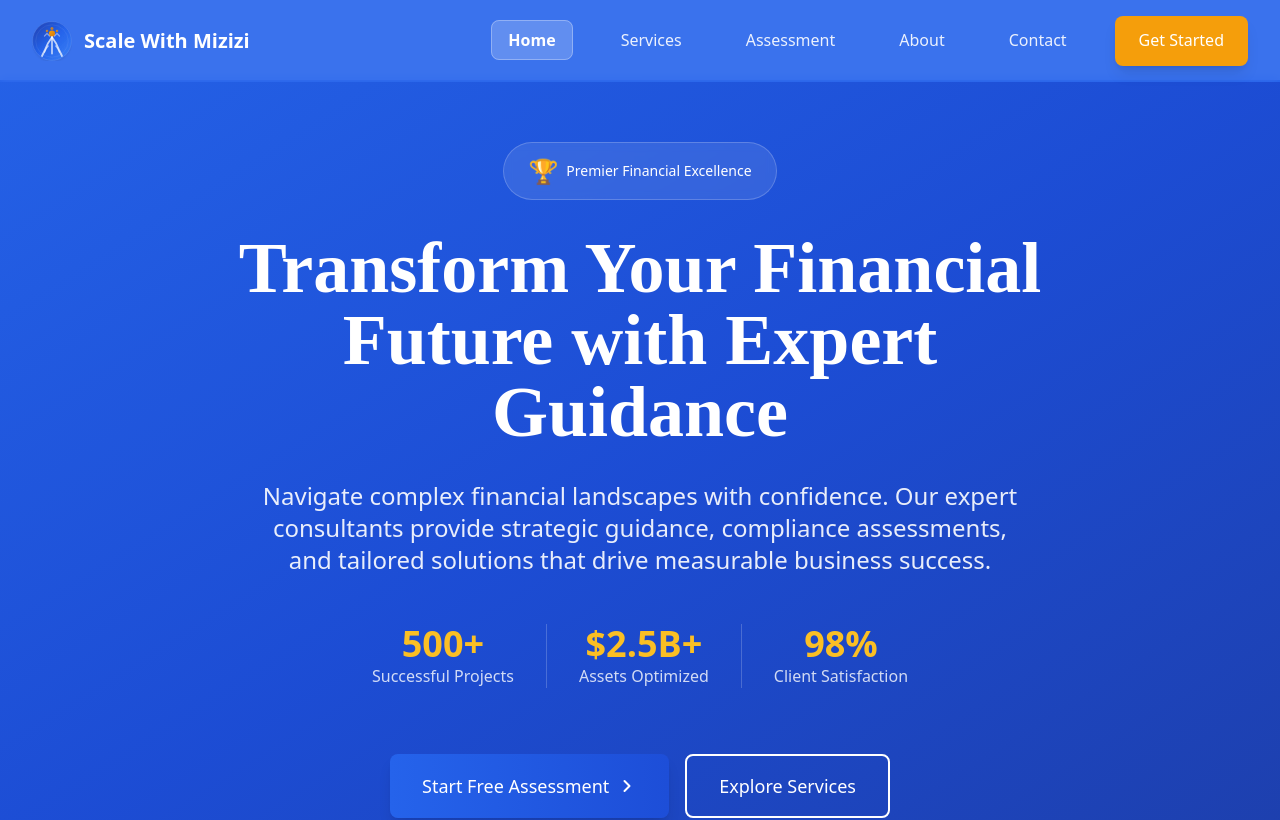
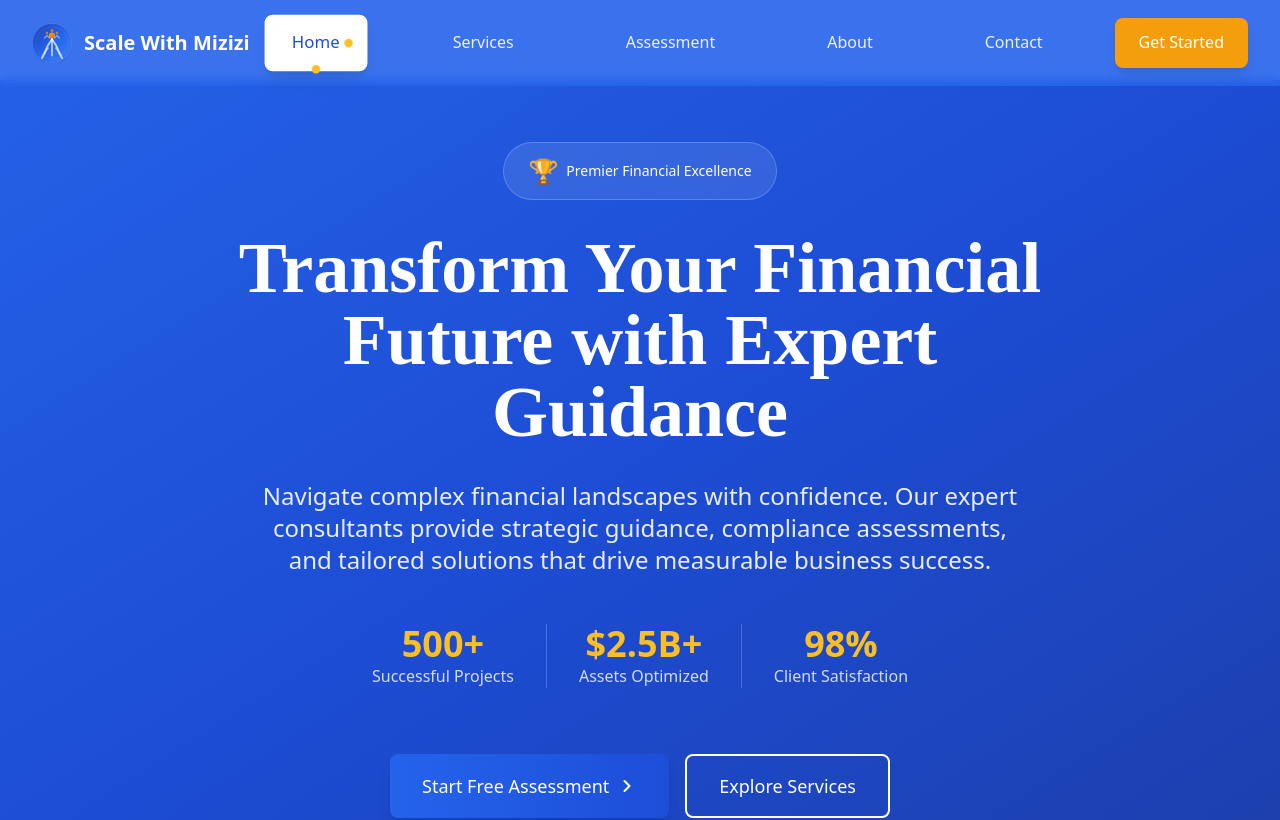
Before and after one commit to joseph6579/scale-with-mizizi, a React (Vite) app: page / in a window 1280 px wide. Shown: the top 820 px of the page. Built offline with nearby package versions, Linux system fonts and the light colour scheme.

Commit message:
Improve Active Navbar Item Highlighting

```diff
--- a/src/components/Header.tsx
+++ b/src/components/Header.tsx
@@ -93,13 +93,19 @@ const Header: React.FC = () => {
               <li key={link.path}>
                 <Link
                   to={link.path}
-                  className={`font-medium transition-all duration-200 px-4 py-2 rounded-lg relative ${
+                  className={`block px-6 py-3 mx-4 rounded-lg font-medium transition-all duration-300 relative ${
                     location.pathname === link.path
-                        ? 'text-white bg-white/20 backdrop-blur-sm font-semibold border border-white/30'
-                        : 'text-white/90 hover:text-white hover:bg-white/10 hover:backdrop-blur-sm'
+                      ? 'text-primary-700 bg-white font-bold shadow-lg border-2 border-white transform scale-105'
+                      : 'text-white/90 hover:text-white hover:bg-white/15 hover:scale-105'
                   }`}
                 >
                   {link.label}
+                  {location.pathname === link.path && (
+                    <div className="absolute right-3 top-1/2 transform -translate-y-1/2 w-2 h-2 bg-accent-400 rounded-full animate-pulse"></div>
+                  )}
+                  {location.pathname === link.path && (
+                    <div className="absolute -bottom-1 left-1/2 transform -translate-x-1/2 w-2 h-2 bg-accent-400 rounded-full animate-pulse"></div>
+                  )}
                 </Link>
               </li>
             ))}
```
